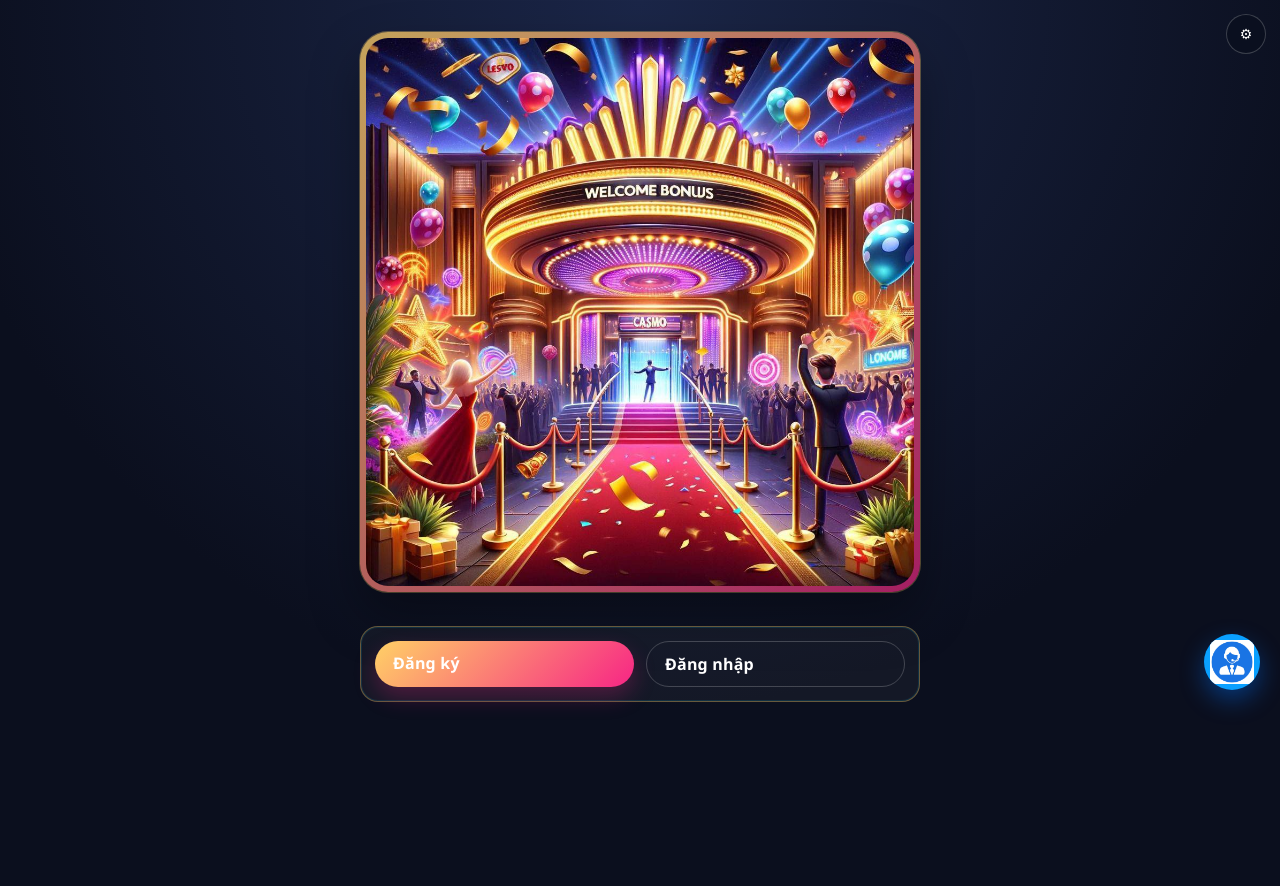
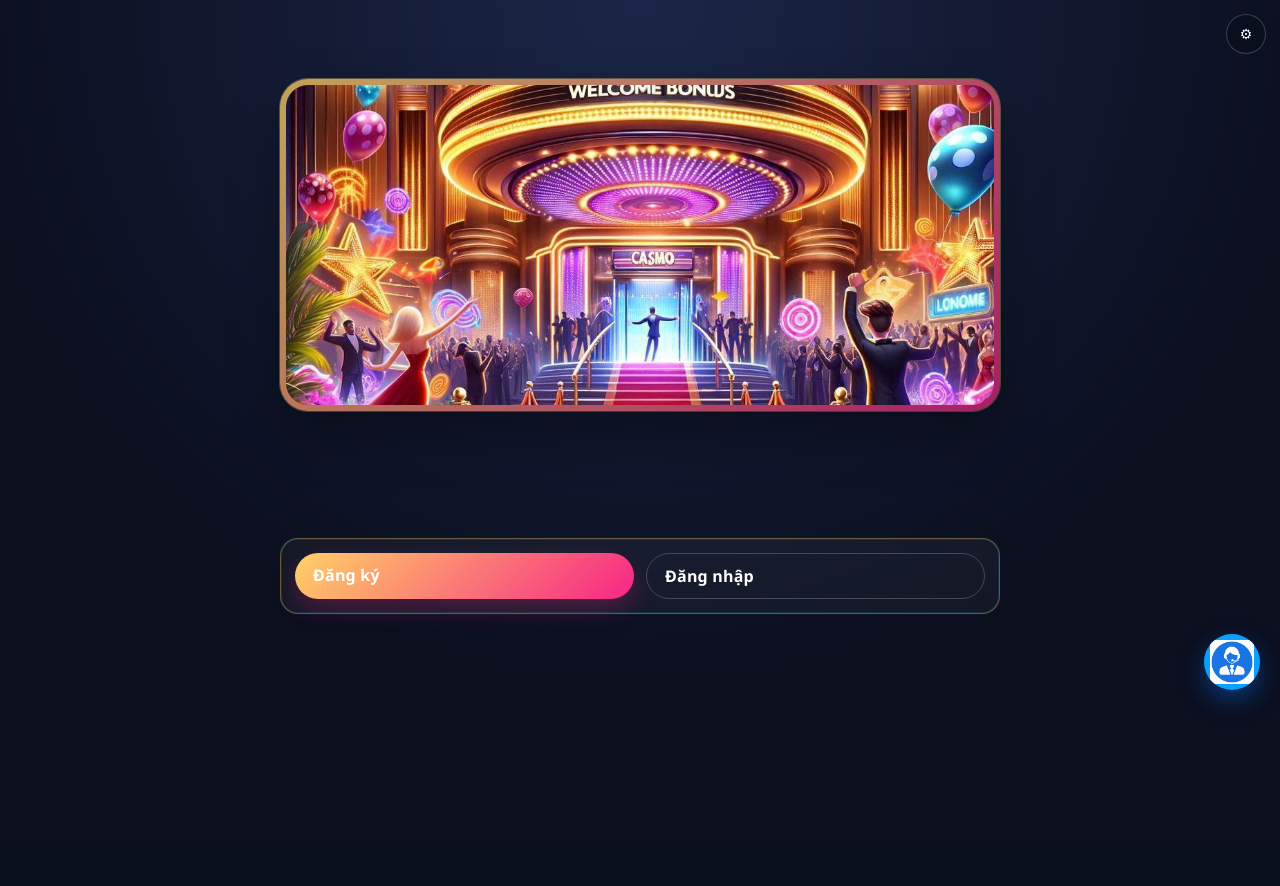
Before and after one commit to huybui101/sands12.com, a Flask app: page / in a window 1280 px wide. After the commit the page ends 710 px from the top, so only its background shows below. Run offline with Flask 3, Linux system fonts and the light colour scheme.

Commit message:
Adjust landing banner size

```diff
--- a/static/css/style.css
+++ b/static/css/style.css
@@ -1450,7 +1450,7 @@ input:focus, select:focus, textarea:focus {
   display: grid;
   align-items: center;
   padding: 32px 0 60px;
-  max-width: 560px;
+  max-width: 720px;
   margin: 0 auto;
   gap: 16px;
 }
@@ -1465,11 +1465,17 @@ input:focus, select:focus, textarea:focus {
 
 .landing-banner img {
   width: 100%;
-  height: auto;
+  height: 260px;
   display: block;
   object-fit: cover;
   border-radius: 22px;
   background: #d8342a;
+}
+
+@media (min-width: 1024px) {
+  .landing-banner img {
+    height: 320px;
+  }
 }
 
 .landing-banner-actions {
```
